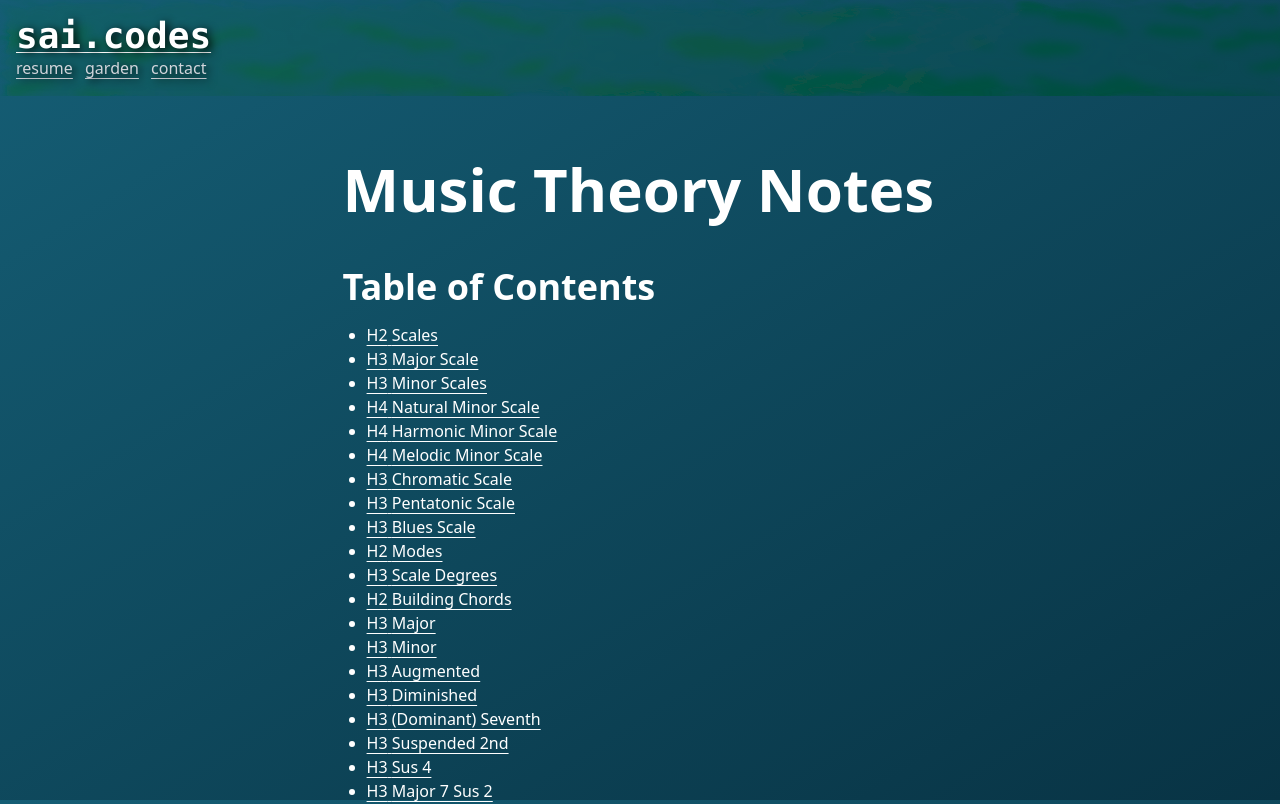
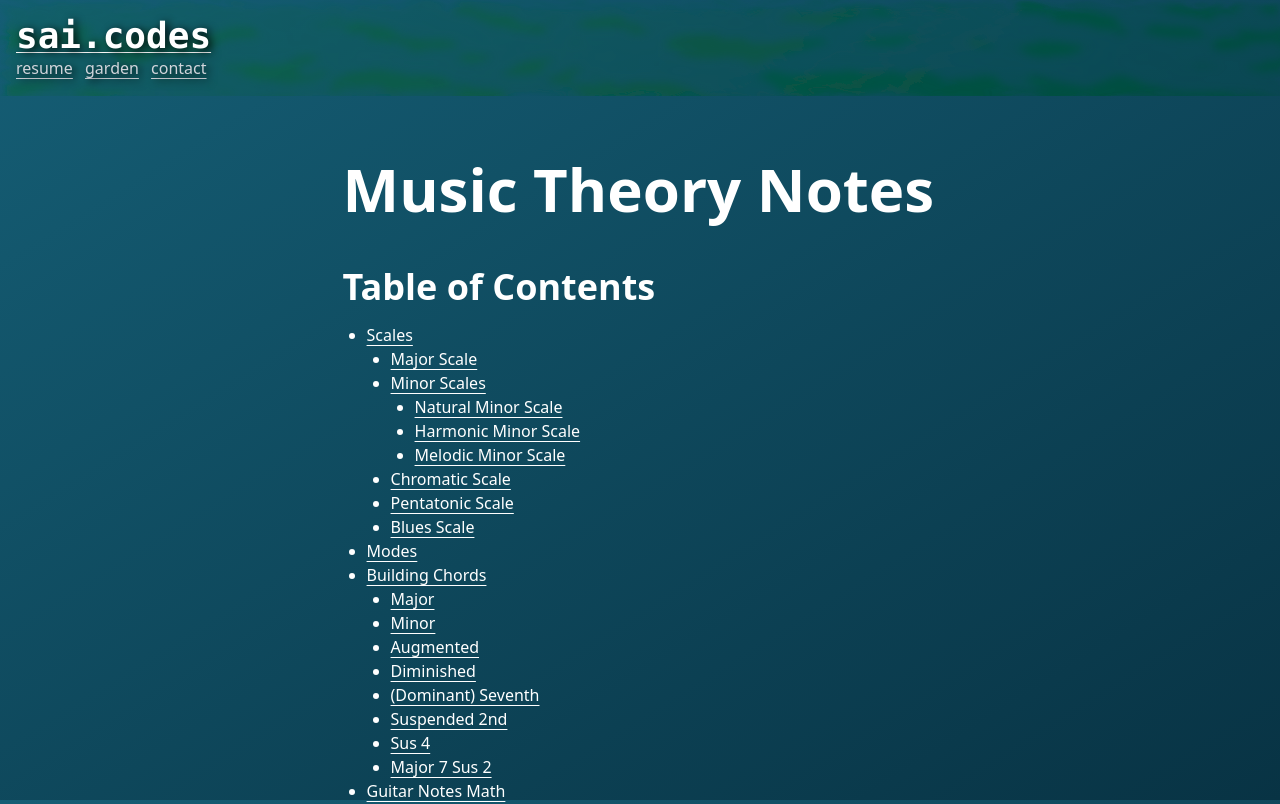
Before and after one commit to saitheninja/sai-codes, a SvelteKit app: page /garden/music-theory-notes in a window 1280 px wide. Shown: the top 804 px of the page. Built offline with nearby package versions, Linux system fonts and the light colour scheme.

Commit message:
build better table of contents
Have to recurse into each heading level to properly build ordered list
for correct indenting.
Works properly as long as the article text is grouped correctly.

```diff
--- a/src/routes/garden/music-theory-notes/+page.svelte
+++ b/src/routes/garden/music-theory-notes/+page.svelte
@@ -2,23 +2,10 @@
   import { onMount } from "svelte";
 
   let articleEl: HTMLElement;
-  let headingsList: Element[] = [];
-
-  function getHeadings(el: HTMLElement) {
-    const headingsNodeList = el.querySelectorAll("h2, h3, h4, h5, h6");
-
-    if (headingsNodeList.length === 0) {
-      return [];
-    }
-
-    const headingsElList = Array.from(headingsNodeList); // convert NodeList to array
-    console.log(headingsElList);
-
-    return headingsElList;
-  }
+  let headings2: Element[] = [];
 
   onMount(() => {
-    headingsList = getHeadings(articleEl);
+    headings2 = Array.from(articleEl.querySelectorAll("h2"));
   });
 </script>
 
@@ -27,14 +14,72 @@
 <section class="mb-10 space-y-4">
   <h2 id="table-of-contents">Table of Contents</h2>
 
-  <div>
-    {#each headingsList as { id, nodeName, textContent }}
-      <ul class="list-disc pl-6">
+  <div class="space-y-1">
+    <ol class="list-disc pl-6">
+      {#each headings2 as heading2}
         <li>
-          <a href="#{id}">{nodeName} {textContent}</a>
+          <a href="#{heading2.id}">{heading2.textContent}</a>
         </li>
-      </ul>
-    {/each}
+
+        {@const headings3 = heading2.parentElement
+          ? heading2.parentElement.querySelectorAll("h3")
+          : []}
+
+        {#if headings3.length > 0}
+          <ol class="list-disc pl-6">
+            {#each headings3 as heading3}
+              <li>
+                <a href="#{heading3.id}">{heading3.textContent}</a>
+              </li>
+
+              {@const headings4 = heading3.parentElement
+                ? heading3.parentElement.querySelectorAll("h4")
+                : []}
+
+              {#if headings4.length > 0}
+                <ol class="list-disc pl-6">
+                  {#each headings4 as heading4}
+                    <li>
+                      <a href="#{heading4.id}">{heading4.textContent}</a>
+                    </li>
+
+                    {@const headings5 = heading4.parentElement
+                      ? heading4.parentElement.querySelectorAll("h5")
+                      : []}
+
+                    {#if headings5.length > 0}
+                      <ol class="list-disc pl-6">
+                        {#each headings5 as heading5}
+                          <li>
+                            <a href="#{heading5.id}">{heading5.textContent}</a>
+                          </li>
+
+                          {@const headings6 = heading5.parentElement
+                            ? heading5.parentElement.querySelectorAll("h6")
+                            : []}
+
+                          {#if headings6.length > 0}
+                            <ol class="list-disc pl-6">
+                              {#each headings6 as heading6}
+                                <li>
+                                  <a href="#{heading6.id}">
+                                    {heading6.textContent}</a
+                                  >
+                                </li>
+                              {/each}
+                            </ol>
+                          {/if}
+                        {/each}
+                      </ol>
+                    {/if}
+                  {/each}
+                </ol>
+              {/if}
+            {/each}
+          </ol>
+        {/if}
+      {/each}
+    </ol>
   </div>
 </section>
 
```
